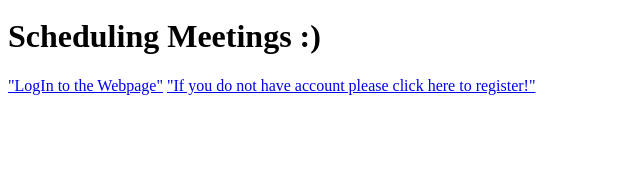
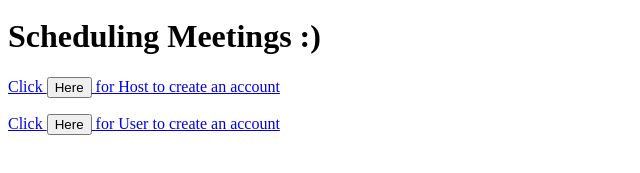
Before and after one commit to ShotaKato1/web-app-final, a website: page public/index.html in a window 1280 px wide. Shown: the part 29-202 px from the top of the page, without its empty margins (0-640 px from the left). Drawn offline with Linux system fonts and the light colour scheme.

Commit message:
Update index.html

```diff
--- a/public/index.html
+++ b/public/index.html
@@ -7,9 +7,15 @@
     <title>Scheduling Meetings</title>
 </head>
 <body>
+    <form action="/api/index" method="post">
     <img src="/images/web_app.png" alt = "web_app">
     <h1> Scheduling Meetings :)</h1>
-    <a href="/login.html">"LogIn to the Webpage"</a>
-    <a href="/hostRegister.html">"If you do not have account please click here to register!"</a>
+    <div>
+        <a href= "/hostlogin.html">
+            <p> Click <button> Here </button>  for Host to create an account</p></a>
+        <a href= "/userlogin.html">
+            <p> Click <button> Here </button> for User to create an account</p></a>
+        </div>
+</form>
 </body>
 </html>
```
